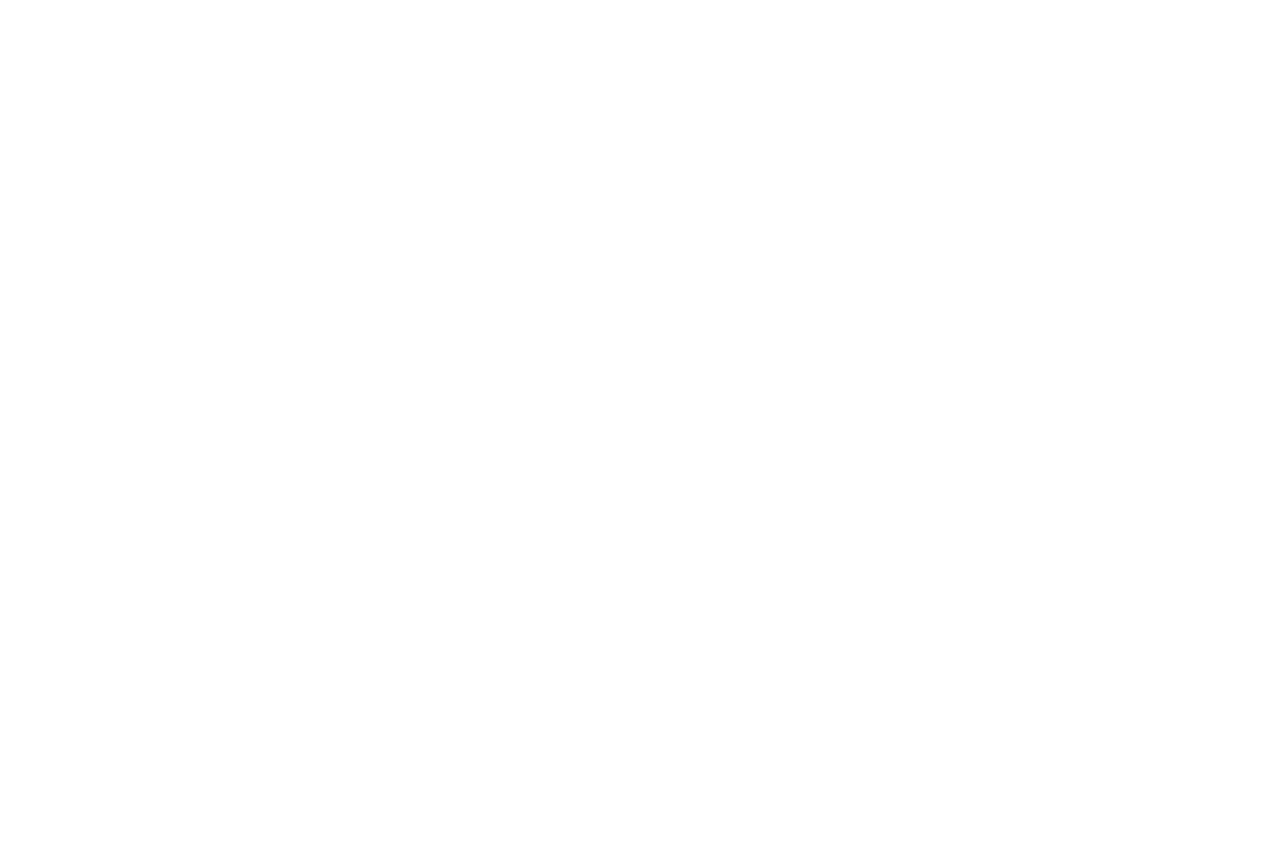
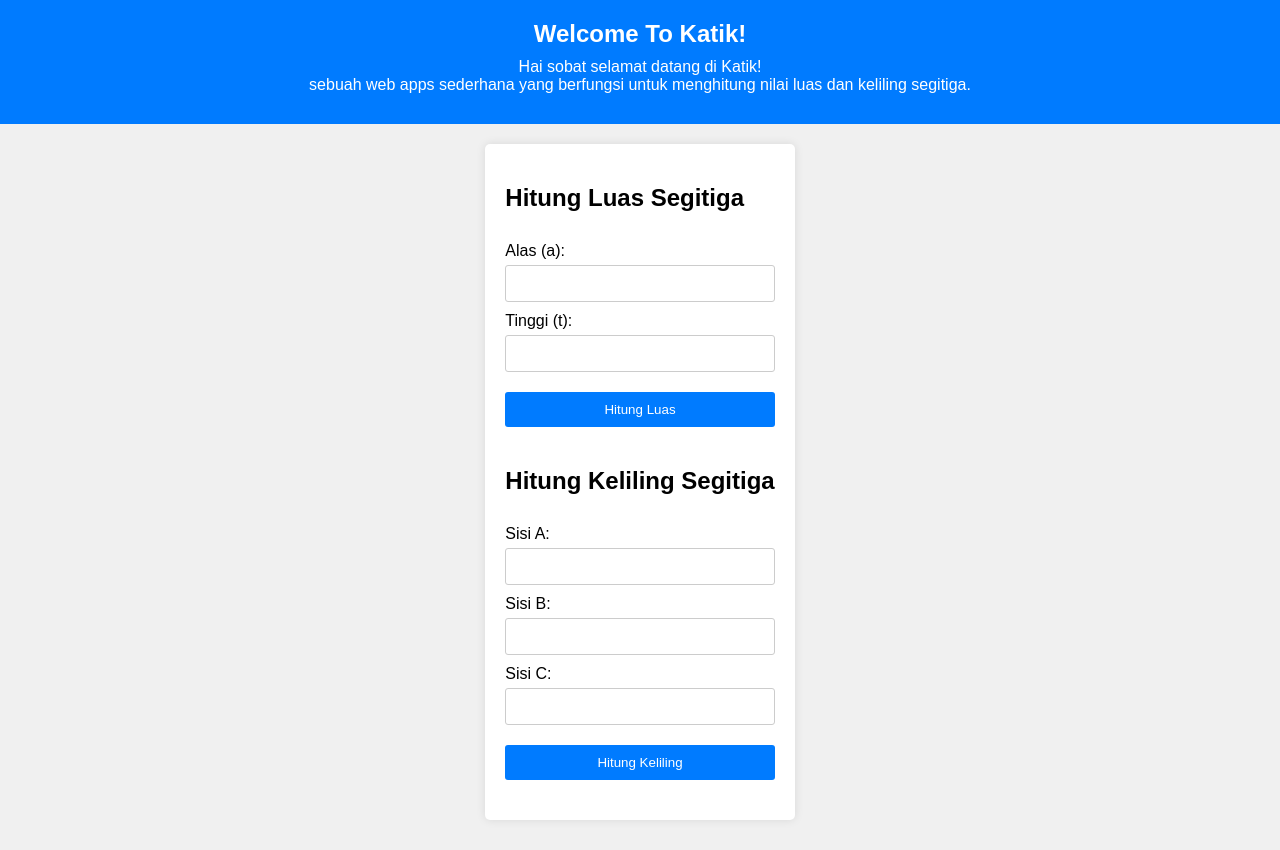
Before and after one commit to revou-fundamental-course/13-may-24-Ilham593, a plain HTML site: page index.html in a window 1280 px wide. Before the commit the page ends 800 px from the top, so only its background shows below. Drawn offline with Linux system fonts and the light colour scheme.

Commit message:
update kode(selesai)

```diff
--- a/css/style.css
+++ b/css/style.css
@@ -1 +1,86 @@
-/* ini css */
+body {
+  font-family: Arial, sans-serif;
+  display: flex;
+  flex-direction: column;
+  align-items: center;
+  background-color: #f0f0f0;
+  margin: 0;
+  padding: 0;
+}
+
+header {
+  text-align: center;
+  padding: 20px;
+  background-color: #007bff;
+  color: white;
+  width: 100%;
+}
+
+nav {
+  display: flex;
+  flex-direction: column;
+  align-items: center;
+}
+
+h1 {
+  margin: 0;
+}
+
+p {
+  margin: 10px 0;
+}
+
+main {
+  margin-top: 20px;
+  display: flex;
+  flex-direction: column;
+  align-items: center;
+  width: 100%;
+}
+
+#form-container {
+  background-color: white;
+  padding: 20px;
+  border-radius: 5px;
+  box-shadow: 0 0 10px rgba(0, 0, 0, 0.1);
+}
+
+form {
+  display: flex;
+  flex-direction: column;
+  margin-bottom: 20px;
+}
+
+label {
+  margin-top: 10px;
+}
+
+input {
+  padding: 10px;
+  margin-top: 5px;
+  border: 1px solid #ccc;
+  border-radius: 3px;
+}
+
+button {
+  margin-top: 20px;
+  padding: 10px;
+  background-color: #007bff;
+  color: white;
+  border: none;
+  border-radius: 3px;
+  cursor: pointer;
+}
+
+button:hover {
+  background-color: #0056b3;
+}
+
+#hasil {
+  margin-top: 20px;
+  text-align: center;
+}
+
+#error {
+  color: red;
+}
--- a/index.html
+++ b/index.html
@@ -1,2 +1,52 @@
-<!-- ini html -->
-<!-- tes2 -->
+<!DOCTYPE html>
+<html lang="id">
+<head>
+    <meta charset="UTF-8">
+    <meta name="viewport" content="width=device-width, initial-scale=1.0">
+    <title>Hitung Luas & Keliling Segitiga</title>
+    <link rel="stylesheet" href="css/style.css">
+</head>
+<body>
+    <header>
+        <nav>
+            <h1>Welcome To Katik!</h1>
+            <p>Hai sobat selamat datang di Katik! <br> sebuah web apps sederhana yang berfungsi untuk menghitung nilai luas dan keliling segitiga.</p>
+        </nav>
+    </header>
+    <main>
+        <div id="form-container">
+            <!-- Form Luas Segitiga -->
+            <form id="form-luas">
+                <h2>Hitung Luas Segitiga</h2>
+                <label for="alas">Alas (a):</label>
+                <input type="number" id="alas" name="alas" required>
+
+                <label for="tinggi">Tinggi (t):</label>
+                <input type="number" id="tinggi" name="tinggi" required>
+
+                <button type="button" id="hitung-luas">Hitung Luas</button>
+            </form>
+
+            <!-- Form Keliling Segitiga -->
+            <form id="form-keliling">
+                <h2>Hitung Keliling Segitiga</h2>
+                <label for="sisiA">Sisi A:</label>
+                <input type="number" id="sisiA" name="sisiA" required>
+
+                <label for="sisiB">Sisi B:</label>
+                <input type="number" id="sisiB" name="sisiB" required>
+
+                <label for="sisiC">Sisi C:</label>
+                <input type="number" id="sisiC" name="sisiC" required>
+
+                <button type="button" id="hitung-keliling">Hitung Keliling</button>
+            </form>
+        </div>
+        <div id="hasil">
+            <p id="luas"></p>
+            <p id="keliling"></p>
+        </div>
+    </main>
+    <script src="js/app.js"></script>
+</body>
+</html>
--- a/js/app.js
+++ b/js/app.js
@@ -1 +1,44 @@
-// ini js
+document.getElementById("hitung-luas").addEventListener("click", function () {
+  const alas = parseFloat(document.getElementById("alas").value);
+  const tinggi = parseFloat(document.getElementById("tinggi").value);
+
+  if (alas > 0 && tinggi > 0) {
+    const luas = 0.5 * alas * tinggi;
+    document.getElementById(
+      "luas"
+    ).textContent = `Luas Segitiga: ${luas.toFixed(2)} cm2`;
+    document.getElementById("keliling").textContent = "";
+    document.getElementById("hasil").style.display = "block";
+  } else {
+    alert("Input tidak valid! Pastikan nilai alas dan tinggi positif.");
+  }
+});
+
+document
+  .getElementById("hitung-keliling")
+  .addEventListener("click", function () {
+    const sisiA = parseFloat(document.getElementById("sisiA").value);
+    const sisiB = parseFloat(document.getElementById("sisiB").value);
+    const sisiC = parseFloat(document.getElementById("sisiC").value);
+
+    if (validasiSegitiga(sisiA, sisiB, sisiC)) {
+      const keliling = sisiA + sisiB + sisiC;
+      document.getElementById(
+        "keliling"
+      ).textContent = `Keliling Segitiga: ${keliling.toFixed(2)} cm2`;
+      document.getElementById("luas").textContent = "";
+      document.getElementById("hasil").style.display = "block";
+    } else {
+      alert(
+        "Input tidak valid! Pastikan sisi-sisi membentuk segitiga yang valid."
+      );
+    }
+  });
+
+function validasiSegitiga(a, b, c) {
+  if (a > 0 && b > 0 && c > 0 && a + b > c && a + c > b && b + c > a) {
+    return true;
+  } else {
+    return false;
+  }
+}
```
